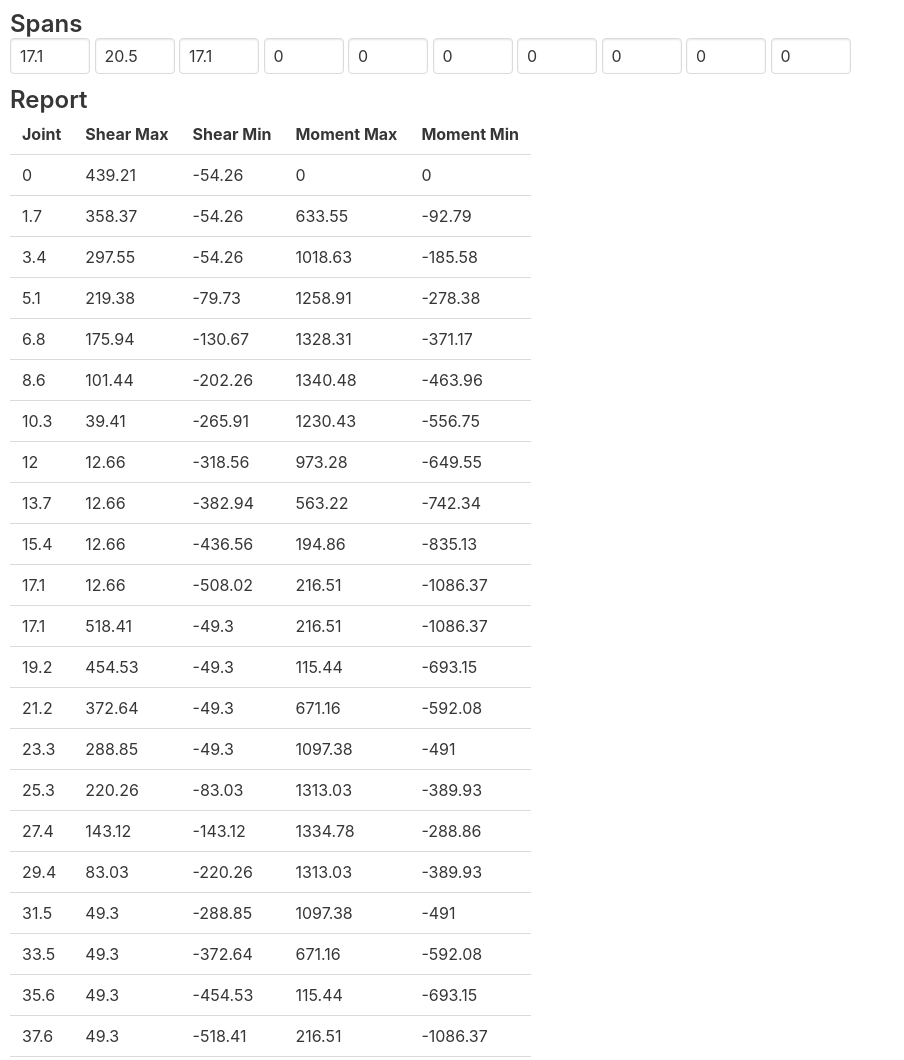
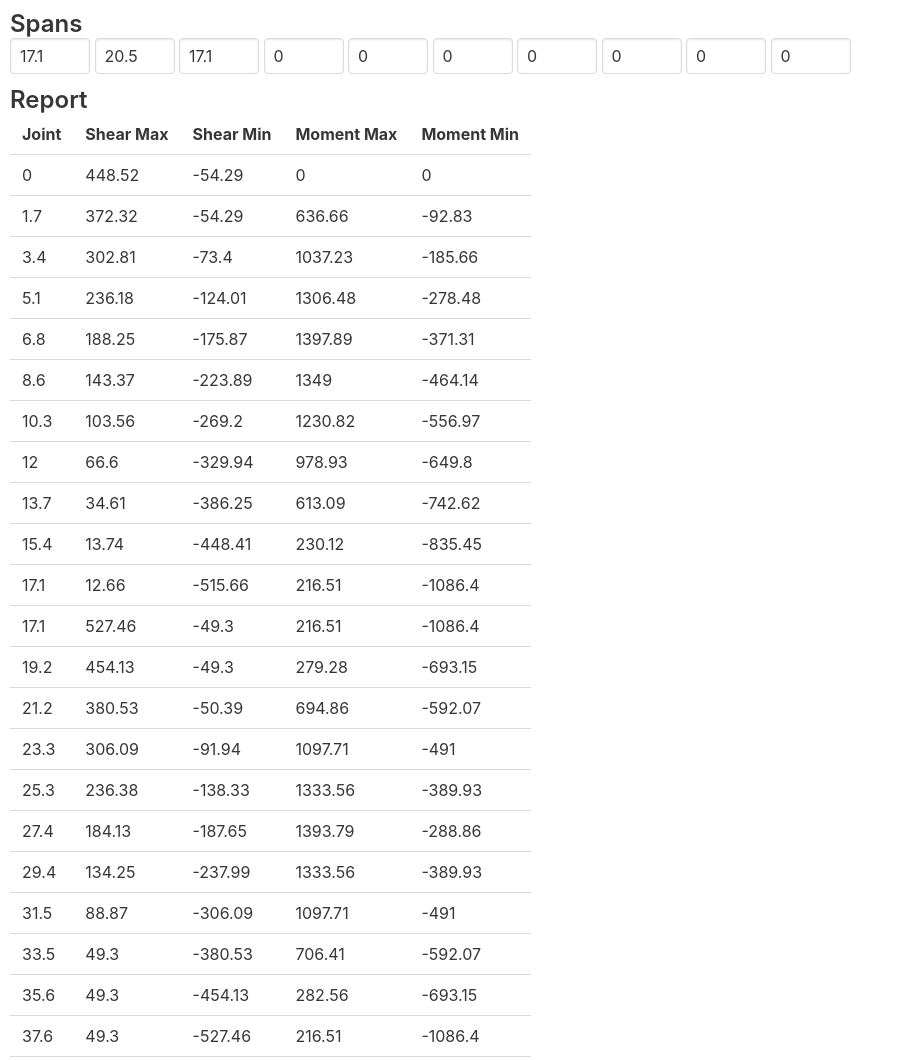
Before and after one commit to benticknor/envelope, a plain HTML site: page index.html in a window 1280 px wide. Shown: the top 1060 px of the page, without its empty margins (0-904 px from the left). Drawn offline with nearby package versions, Linux system fonts and the light colour scheme.

Commit message:
working but really slow

```diff
--- a/index.html
+++ b/index.html
@@ -150,21 +150,20 @@
           params.axleLoads = [];
           // params.UDLs = [];
           params.position = 0;
-          params.shearMax = this.joints.map(() => -1000000),
-          params.shearMin = this.joints.map(() => 1000000),
-          params.momentMax = this.joints.map(() => -1000000),
-          params.momentMin = this.joints.map(() => 1000000),
-          params.supportMax = this.supports.map(() => -1000000),
-          params.supportMin = this.supports.map(() => 1000000),
+          params.shearMax = this.joints.map(() => -1000000);
+          params.shearMin = this.joints.map(() => 1000000);
+          params.momentMax = this.joints.map(() => -1000000);
+          params.momentMin = this.joints.map(() => 1000000);
+          params.supportMax = this.supports.map(() => -1000000);
+          params.supportMin = this.supports.map(() => 1000000);
 
           //analyze each vehicle configuration
+          var numberOfIncrements = Math.max(Math.round(_.sum(this.spans)) * 2, 1000);
 
-          //full vehicle with 1.25 DLA
+          //axles 1-5 with 1.25 DLA
           params.axles= [0, 3.6, 4.8, 11.4, 18];
           params.axleLoads = [62.5, 175, 175, 218.75, 150];
           // params.UDLs = [0]
-
-          var numberOfIncrements = Math.max(Math.round(_.sum(this.spans)) * 2, 200);
           var increment = (_.sum(this.spans) + _.max(params.axles)) / (numberOfIncrements - 1);
 
           for (let i = 0; i < numberOfIncrements; i++) {
@@ -172,9 +171,105 @@
             this.analyzeVehicle(params);
           }
 
-          //reversed with 1.25 DLA
+          //axles 1-5 with 1.25 DLA reversed
           params.axles= [0, 6.6, 13.2, 14.4, 18];
           params.axleLoads = [150, 218.75, 175, 175, 62.5];
+          increment = (_.sum(this.spans) + _.max(params.axles)) / (numberOfIncrements - 1);
+
+          for (let i = 0; i < numberOfIncrements; i++) {
+            params.position = i * increment;
+            this.analyzeVehicle(params);
+          }
+
+          //axles 1-4 with 1.25 DLA
+          params.axles= [0, 3.6, 4.8, 11.4];
+          params.axleLoads = [62.5, 175, 175, 218.75];
+          // params.UDLs = [0]
+          increment = (_.sum(this.spans) + _.max(params.axles)) / (numberOfIncrements - 1);
+
+          for (let i = 0; i < numberOfIncrements; i++) {
+            params.position = i * increment;
+            this.analyzeVehicle(params);
+          }
+
+          //axles 1-4 with 1.25 DLA reversed
+          params.axles= [0, 6.6, 7.8, 11.4];
+          params.axleLoads = [218.75, 175, 175, 62.5];
+          increment = (_.sum(this.spans) + _.max(params.axles)) / (numberOfIncrements - 1);
+
+          for (let i = 0; i < numberOfIncrements; i++) {
+            params.position = i * increment;
+            this.analyzeVehicle(params);
+          }
+
+          //axles 2-5 with 1.25 DLA
+          params.axles= [0, 1.2, 7.8, 14.4];
+          params.axleLoads = [175, 175, 218.75, 150];
+          // params.UDLs = [0]
+          increment = (_.sum(this.spans) + _.max(params.axles)) / (numberOfIncrements - 1);
+
+          for (let i = 0; i < numberOfIncrements; i++) {
+            params.position = i * increment;
+            this.analyzeVehicle(params);
+          }
+
+          //axles 2-5 with 1.25 DLA reversed
+          params.axles= [0, 6.6, 13.2, 14.4];
+          params.axleLoads = [150, 218.75, 175, 175];
+          increment = (_.sum(this.spans) + _.max(params.axles)) / (numberOfIncrements - 1);
+
+          for (let i = 0; i < numberOfIncrements; i++) {
+            params.position = i * increment;
+            this.analyzeVehicle(params);
+          }
+
+          //axles 1-3 with 1.3 DLA
+          params.axles= [0, 3.6, 4.8];
+          params.axleLoads = [65, 182, 182];
+          // params.UDLs = [0]
+          increment = (_.sum(this.spans) + _.max(params.axles)) / (numberOfIncrements - 1);
+
+          for (let i = 0; i < numberOfIncrements; i++) {
+            params.position = i * increment;
+            this.analyzeVehicle(params);
+          }
+
+          //reversed with 1.3 DLA
+          params.axles= [0, 1.2, 3.6];
+          params.axleLoads = [182, 182, 65];
+          increment = (_.sum(this.spans) + _.max(params.axles)) / (numberOfIncrements - 1);
+
+          for (let i = 0; i < numberOfIncrements; i++) {
+            params.position = i * increment;
+            this.analyzeVehicle(params);
+          }
+
+          //axles 3-4 with 1.3 DLA
+          params.axles= [0, 6.6];
+          params.axleLoads = [182, 227.5];
+          // params.UDLs = [0]
+          increment = (_.sum(this.spans) + _.max(params.axles)) / (numberOfIncrements - 1);
+
+          for (let i = 0; i < numberOfIncrements; i++) {
+            params.position = i * increment;
+            this.analyzeVehicle(params);
+          }
+
+          //reversed with 1.3 DLA
+          params.axles= [0, 6.6];
+          params.axleLoads = [227.5, 182];
+          increment = (_.sum(this.spans) + _.max(params.axles)) / (numberOfIncrements - 1);
+
+          for (let i = 0; i < numberOfIncrements; i++) {
+            params.position = i * increment;
+            this.analyzeVehicle(params);
+          }
+
+          //axle 4 with 1.4 DLA
+          params.axles= [0];
+          params.axleLoads = [245];
+          // params.UDLs = [0]
+          increment = (_.sum(this.spans) + _.max(params.axles)) / (numberOfIncrements - 1);
 
           for (let i = 0; i < numberOfIncrements; i++) {
             params.position = i * increment;
```
Also changed, not shown: 1 other file.
